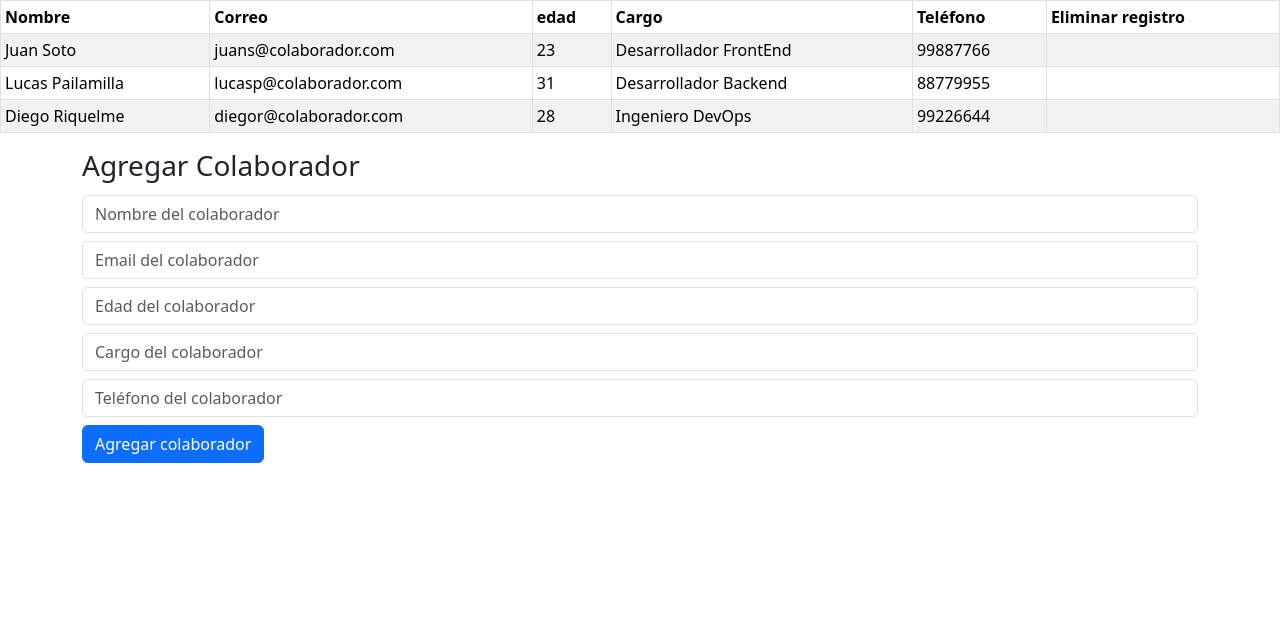
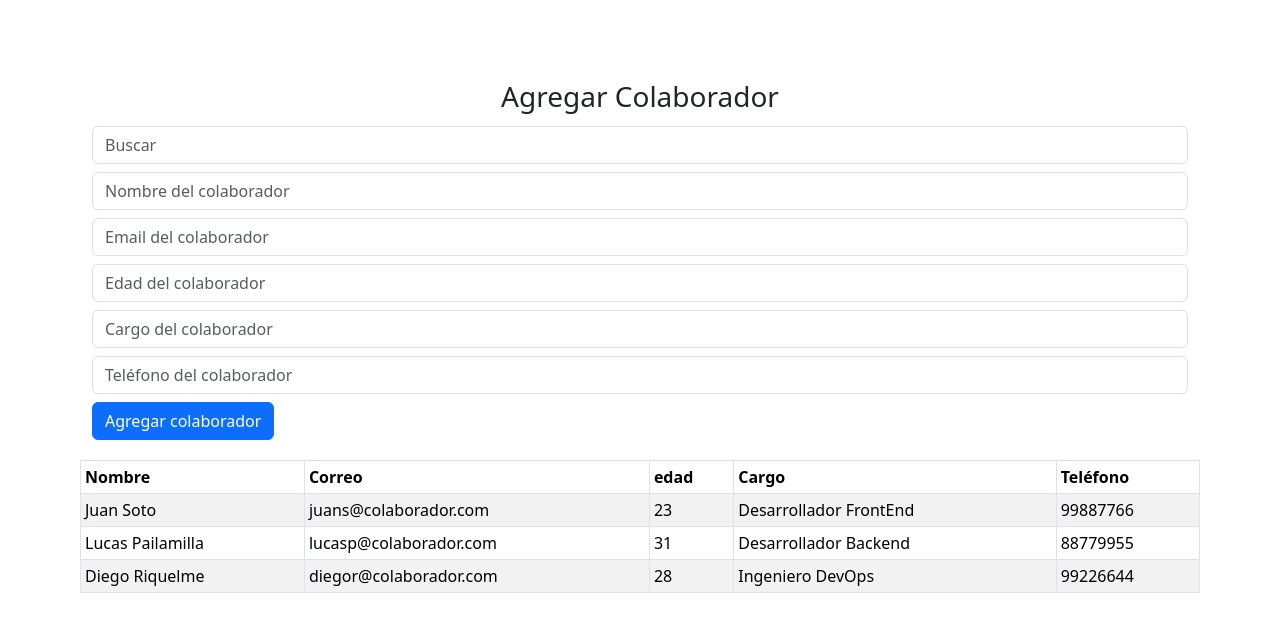
Before and after one commit to Phannia/collaborator-database, a React (Vite) app: page / in a window 1280 px wide. Shown: the top 632 px of the page. Built offline with nearby package versions, Linux system fonts and the light colour scheme.

Commit message:
edición de declaraciones repetidas, se agrega css para centrar, se añade alert funcional

```diff
--- a/src/App.jsx
+++ b/src/App.jsx
@@ -3,30 +3,28 @@ import Listado from './components/Listado'
 import Formulario from './components/Formulario'
 import { BaseColaboradores } from './assets/JS/BaseColaboradores.js'
 
+const App = () => {
+    const [ListaColaboradores, setListaColaboradores] = useState(BaseColaboradores);
 
 
-const App = () => {
-  const [ListaColaboradores, setListaColaboradores] = useState(BaseColaboradores);
+    return (
+    <main className='row'>
 
+        <section className='container-input'>
+            <Formulario
+            ListaColaboradores={ListaColaboradores}
+            setListaColaboradores={setListaColaboradores}
 
-  return (
-    <main className='row'>
+            />
+        </section>
         <section className='container'>
             <Listado
             ListaColaboradores={ListaColaboradores}
             setListaColaboradores={setListaColaboradores}
             />
         </section>
-        <section className='container'>
-            <Formulario
-            ListaColaboradores={ListaColaboradores}
-            setListaColaboradores={setListaColaboradores}
-
-            />
-        </section>
-
     </main>
-  )
+    )
 }
 
 export default App
--- a/src/components/Formulario.jsx
+++ b/src/components/Formulario.jsx
@@ -1,35 +1,39 @@
-import { Fragment, useState } from "react";
-import React from 'react'
+import { Fragment, useState } from 'react';
+import { BaseColaboradores } from '../assets/JS/BaseColaboradores';
+
+
 // import Alert from "./Alert";
 
 
 const Formulario = (props) => {
-    const [nombre, setNombre] = useState('');
-    const [email, setEmail] = useState('');
-    const [edad, setEdad] = useState('');
-    const [cargo, setCargo] = useState('');
-    const [telefono, setTelefono] = useState('');
-    const [error, setError] = useState(false)
+
+    const [nombre, setNombre] = useState('')
+    const [email, setEmail] = useState('')
+    const [edad, setEdad] = useState('')
+    const [cargo, setCargo] = useState('')
+    const [telefono, setTelefono] = useState('')
+    const [ListaColaboradores, setListaColaboradores] = useState(BaseColaboradores);
+    const [error, setError] = useState({isShown: true, msg: ''})
+    const [buscador, setBuscador] = useState("")
     //const [validate, setValidate] = useState({ isShown: true, msg: '' });
 
     const enviarFormulario = (e) => {
         e.preventDefault()
         if (nombre === '' || email === '' || edad === '' || cargo === '' || telefono === '') {
-            setError(true)
-            //setValidate({ isShown: true, msg: 'Todos los campos son obligatorios' });
+            setError({isShown: true, msg: 'Todos los campos son obligatorios'})
             return;
         }
         else {
-            // setValidate({ isShown: true, msg: 'Se ha registrado con Exito' });
-            setNombre('');
-            setEmail('');
-            setEdad('');
-            setCargo('');
-            setTelefono('');
+            setError({ isShown: true, msg: 'Se ha registrado con Exito' });
+            setNombre('')
+            setEmail('')
+            setEdad('')
+            setCargo('')
+            setTelefono('')
 
             // agrego el dato a la array que ya existe
             props.ListaColaboradores.push({
-                "id": props.ListaColaboradores.length +1,
+                "id": props.ListaColaboradores.length + 1,
                 "nombre": nombre,
                 "correo": email,
                 "edad": edad,
@@ -39,18 +43,28 @@ const Formulario = (props) => {
             //se añade nuevo colaborador
             props.setListaColaboradores([...props.ListaColaboradores])
             console.log(props.ListaColaboradores);
+            e.target.reset();
             return;
         }
     }
 
+    const buscar = (e) => {
+        setBuscador(e.target.value)
+    }
+
+    const resultado = !buscador ? ListaColaboradores : ListaColaboradores.filter((dato) => dato.nombre.toLowerCase().includes(buscador.toLocaleLowerCase()))
+
     return (
         <Fragment>
-        <h3
-        className="container">
+            <h3>
                 Agregar Colaborador
             </h3>
+
             <form className="formulario" onSubmit={enviarFormulario}>
 
+                <div className="form-group container  py-1">
+                    <input value={buscador} onChange={buscar} type="text" placeholder="Buscar" className="form-control" />
+                </div>
                 <div className="form-group container py-1">
                     <input
                         type="text"
@@ -119,7 +133,7 @@ const Formulario = (props) => {
                         Agregar colaborador
                     </button>
                 </div>
-            {/* {error ? <Alert message={message} /> : null} */}
+                {error ? <p className="text-center text-danger">{error.msg}</p> : null}
             </form>
         </Fragment>
     )
--- a/src/components/Listado.jsx
+++ b/src/components/Listado.jsx
@@ -12,7 +12,6 @@ const Listado = (props) => {
                 <th>edad</th>
                 <th>Cargo</th>
                 <th>Teléfono</th>
-                <th>Eliminar registro</th>
             </tr>
         </thead>
         <tbody>
@@ -24,7 +23,6 @@ const Listado = (props) => {
                         <td>{colaborador.edad}</td>
                         <td>{colaborador.cargo}</td>
                         <td>{colaborador.telefono}</td>
-                        <td></td>
                     </tr>
                 )
             }
--- a/src/index.css
+++ b/src/index.css
@@ -67,3 +67,11 @@ button:focus-visible {
     background-color: #f9f9f9;
   }
 } */
+
+body{
+  padding: 5rem;
+}
+
+h3{
+  text-align: center;
+}
```
Also changed, not shown: src/components/Alert.jsx (+14 -0 lines), src/components/Buscador.jsx (+11 -0 lines). Lines whose indentation alone changed are shown as unchanged.
